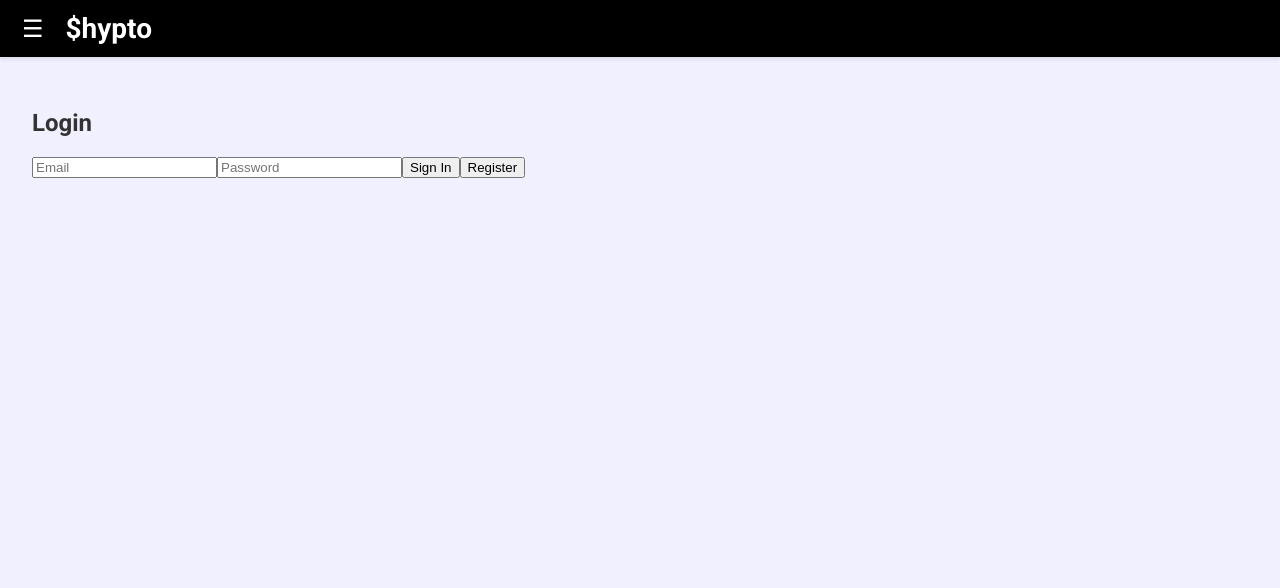
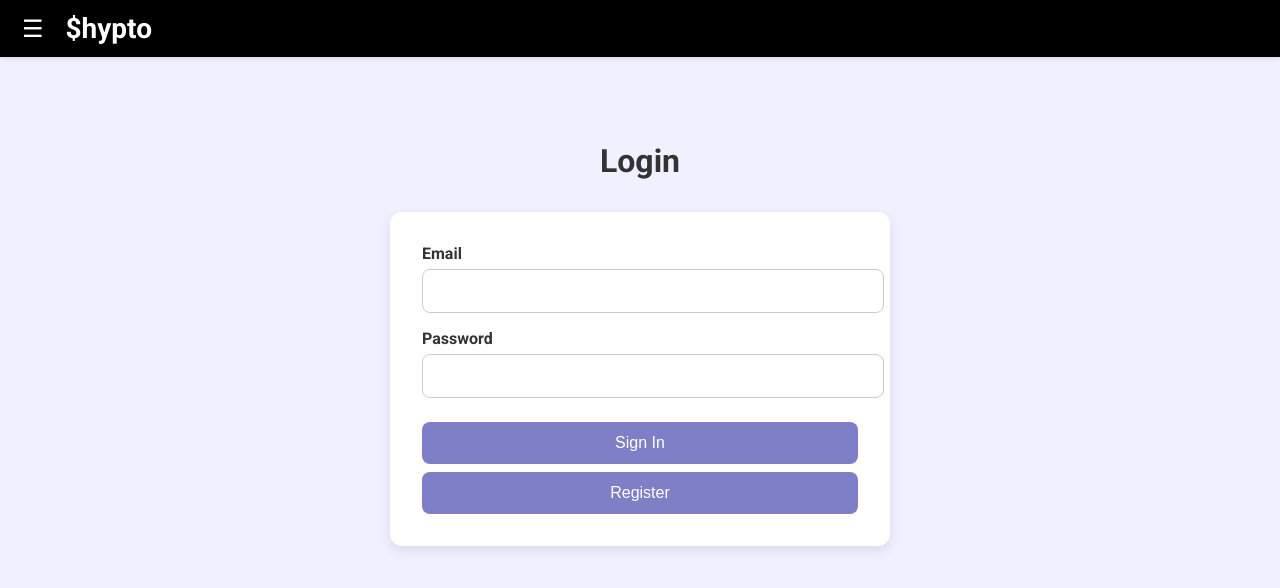
Before and after one commit to anaveo/EasyA-Singapore, a React (Create React App) app in the folder frontend/: page /login in a window 1280 px wide. Shown: the top 588 px of the page. Built offline with nearby package versions, Linux system fonts and the light colour scheme; no server answers.

Commit message:
Changes to frontend, made login page

```diff
--- a/frontend/src/pages/AccountPage.js
+++ b/frontend/src/pages/AccountPage.js
@@ -1,6 +1,18 @@
 import React from "react";
+import { useNavigate } from "react-router-dom";
 
 function AccountPage() {
+
+  const navigate = useNavigate();
+
+  const handleLogout = () => {
+    // 1. Clear session data
+    localStorage.removeItem("token");  // or sessionStorage.clear(), etc.
+
+    // 2. Navigate to login and replace history
+    navigate("/login", { replace: true });
+  };
+
   const user = {
     name: "user",
     email: "user@user.com",
@@ -82,7 +94,7 @@ function AccountPage() {
           style={buttonStyle}
           onMouseOver={(e) => (e.target.style.backgroundColor = "#aaaad8")}
           onMouseOut={(e) => (e.target.style.backgroundColor = "#7f7fc7")}
-          onClick={() => alert("Logging out...")}
+          onClick={handleLogout}
         >
           Logout
         </button>
--- a/frontend/src/pages/LoginPage.js
+++ b/frontend/src/pages/LoginPage.js
@@ -1,10 +1,7 @@
-// src/pages/LoginPage.js
 import React, { useState } from "react";
 import { useNavigate } from "react-router-dom";
-import { signInWithEmailAndPassword } from "firebase/auth";
-import { createUserWithEmailAndPassword } from "firebase/auth";
+import { signInWithEmailAndPassword, createUserWithEmailAndPassword } from "firebase/auth";
 import { auth } from "../firebase";
-import "../App.css";
 
 function LoginPage() {
   const [email, setEmail] = useState("");
@@ -12,23 +9,21 @@ function LoginPage() {
   const [error, setError] = useState("");
   const navigate = useNavigate();
 
-  const handleRegister = async (e) => {
-    e.preventDefault();
+  const handleRegister = async () => {
     try {
       const userCredential = await createUserWithEmailAndPassword(auth, email, password);
       const idToken = await userCredential.user.getIdToken();
 
-      // Call backend to initialize user defaults
       await fetch("http://localhost:5000/init_user_defaults", {
         method: "POST",
         headers: {
           "Content-Type": "application/json",
-          Authorization: `Bearer ${idToken}`
+          Authorization: `Bearer ${idToken}`,
         },
-        body: JSON.stringify({ email })
+        body: JSON.stringify({ email }),
       });
 
-      navigate("/");
+      navigate("/", { replace: true });
     } catch (err) {
       setError("Registration failed. Email may already be in use.");
     }
@@ -38,33 +33,102 @@ function LoginPage() {
     e.preventDefault();
     try {
       await signInWithEmailAndPassword(auth, email, password);
-      navigate("/");
+      navigate("/", { replace: true });
     } catch (err) {
       setError("Invalid credentials. Please try again.");
     }
   };
 
+  const containerStyle = {
+    padding: "2rem",
+    maxWidth: "500px",
+    margin: "auto",
+  };
+
+  const cardStyle = {
+    backgroundColor: "#fff",
+    padding: "2rem",
+    borderRadius: "12px",
+    boxShadow: "0 4px 12px rgba(0, 0, 0, 0.1)",
+  };
+
+  const inputStyle = {
+    width: "100%",
+    padding: "12px",
+    marginTop: "6px",
+    marginBottom: "16px",
+    border: "1px solid #ccc",
+    borderRadius: "8px",
+    fontSize: "1rem",
+    transition: "border 0.3s",
+  };
+
+  const buttonStyle = {
+    backgroundColor: "#7f7fc7",
+    color: "white",
+    padding: "12px 24px",
+    fontSize: "1rem",
+    border: "none",
+    borderRadius: "8px",
+    cursor: "pointer",
+    width: "100%",
+    transition: "background 0.3s",
+    marginTop: "0.5rem",
+  };
+
+  const errorStyle = {
+    color: "red",
+    marginBottom: "1rem",
+    textAlign: "center",
+  };
+
   return (
-    <div className="login-container">
-      <form className="login-form" onSubmit={handleLogin}>
-        <h2>Login</h2>
-        {error && <p className="error-text">{error}</p>}
+    <div style={containerStyle}>
+      <h1 style={{ fontSize: "2rem", textAlign: "center", marginBottom: "2rem" }}>Login</h1>
+
+      <form style={cardStyle} onSubmit={handleLogin}>
+        {error && <div style={errorStyle}>{error}</div>}
+
+        <label style={{ fontWeight: "600" }}>Email</label>
         <input
           type="email"
-          placeholder="Email"
           value={email}
           onChange={(e) => setEmail(e.target.value)}
+          style={inputStyle}
           required
+          onFocus={(e) => (e.target.style.border = "1px solid #aaaad8")}
+          onBlur={(e) => (e.target.style.border = "1px solid #7f7fc7")}
         />
+
+        <label style={{ fontWeight: "600" }}>Password</label>
         <input
           type="password"
-          placeholder="Password"
           value={password}
           onChange={(e) => setPassword(e.target.value)}
+          style={inputStyle}
           required
+          onFocus={(e) => (e.target.style.border = "1px solid #aaaad8")}
+          onBlur={(e) => (e.target.style.border = "1px solid #7f7fc7")}
         />
-        <button type="submit">Sign In</button>
-        <button onClick={handleRegister} type="button">Register</button>
+
+        <button
+          type="submit"
+          style={buttonStyle}
+          onMouseOver={(e) => (e.target.style.backgroundColor = "#aaaad8")}
+          onMouseOut={(e) => (e.target.style.backgroundColor = "#7f7fc7")}
+        >
+          Sign In
+        </button>
+
+        <button
+          type="button"
+          onClick={handleRegister}
+          style={buttonStyle}
+          onMouseOver={(e) => (e.target.style.backgroundColor = "#aaaad8")}
+          onMouseOut={(e) => (e.target.style.backgroundColor = "#7f7fc7")}
+        >
+          Register
+        </button>
       </form>
     </div>
   );
```
